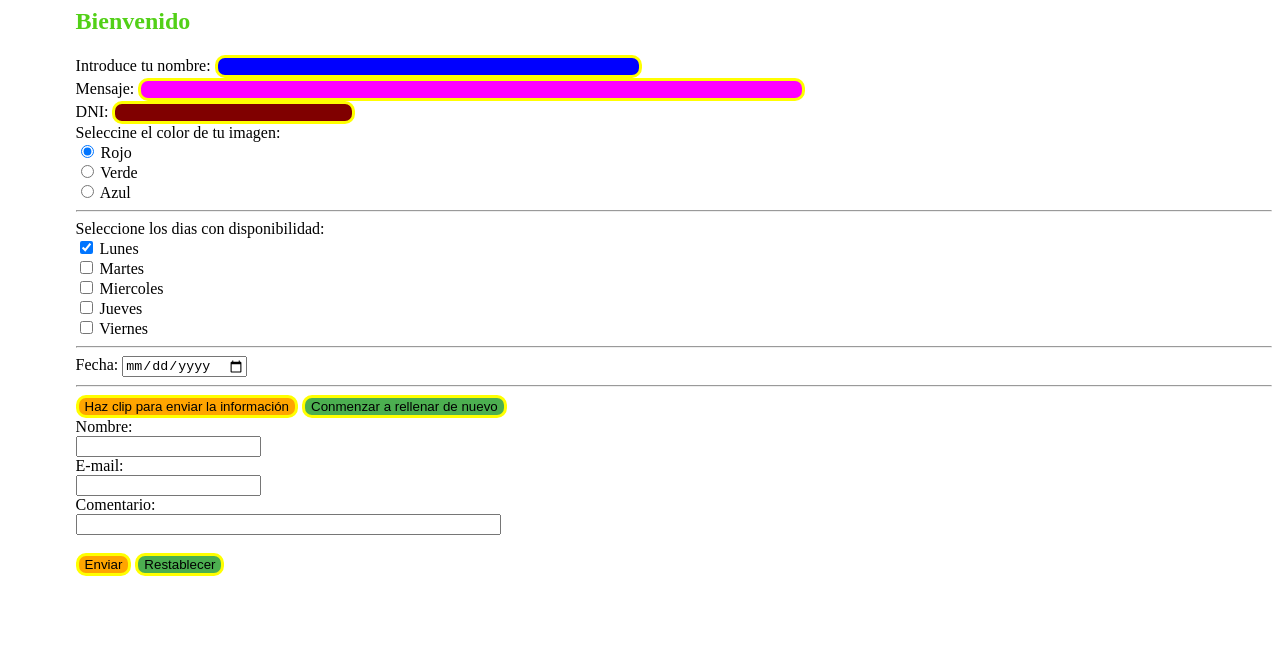
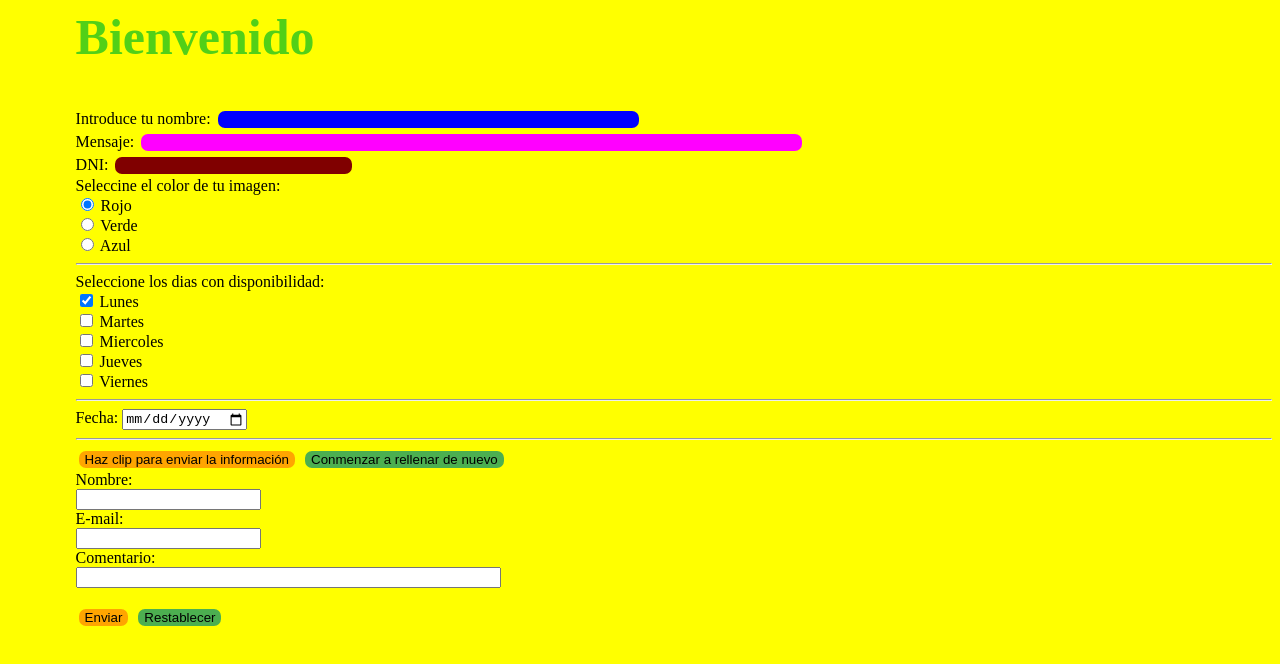
Before and after one commit to 121314RibenSB/121314ribensb.github.io, a plain HTML site: page formulario/formulario.html in a window 1280 px wide. Drawn offline with Linux system fonts and the light colour scheme.

Commit message:
Add files via upload

```diff
--- a/formulario/formulario.css
+++ b/formulario/formulario.css
@@ -1,8 +1,10 @@
 h2 {
 	color:52D017;
+	font-size: 50px;
 }
 body{
 	margin-left:2cm;
+	background-color:yellow;
 }
 .azul{
 	background-color: #0000FF;
```
